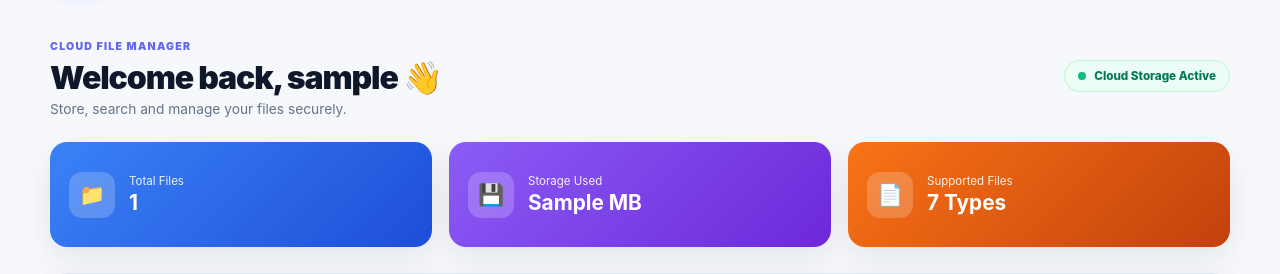
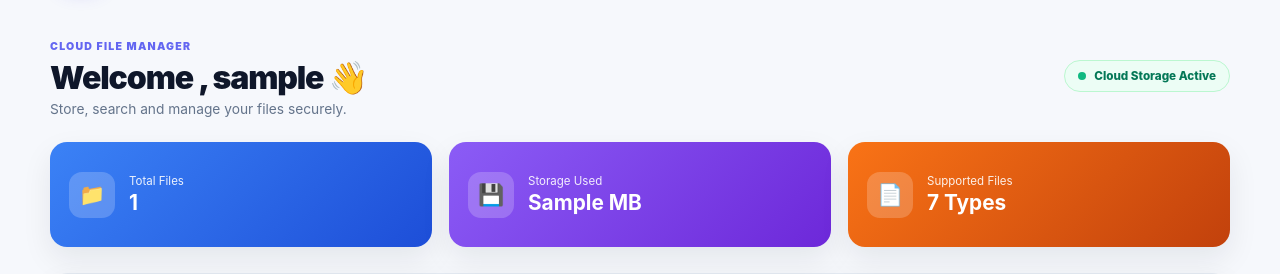
Before and after one commit to srushtikshirsagr/file-drop, a Flask app: template templates/index.html in a window 1280 px wide. Shown: the part 72-346 px from the top of the page. Run offline with Flask 3, Linux system fonts and the light colour scheme; the template is opened without the code that fills it: most values are stand-ins (such as "Sample title", 1, 10 or a date in 2020); some libraries are stand-ins or nearby versions.

Commit message:
Update dashboard UI

```diff
--- a/templates/index.html
+++ b/templates/index.html
@@ -38,7 +38,7 @@
     <section class="welcome-section">
         <div>
             <span class="section-kicker">CLOUD FILE MANAGER</span>
-            <h1>Welcome back, {{ user_name }} 👋</h1>
+            <h1>Welcome , {{ user_name }} 👋</h1>
             <p>Store, search and manage your files securely.</p>
         </div>
         <div class="cloud-status">
```
